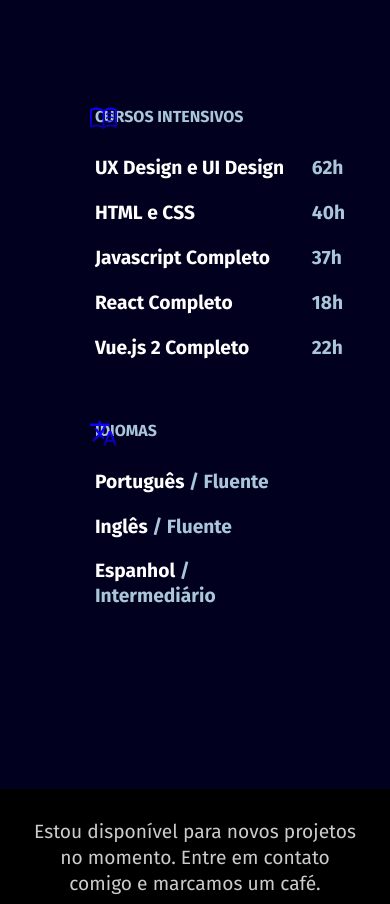
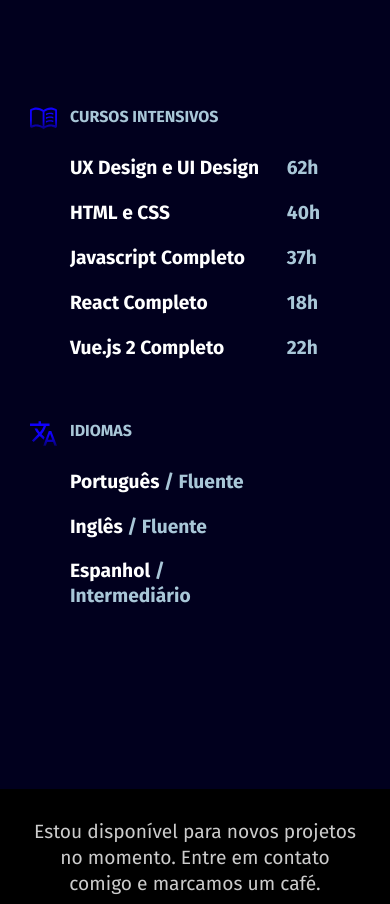
Before and after one commit to Arthoura/portfolio, a plain HTML site: page index.html in a window 390 px wide. Shown: the part 2979-3883 px from the top of the page. Drawn offline with Linux system fonts and the light colour scheme.

Commit message:
Ajustei os ícones de línguas e cursos

```diff
--- a/css/responsivo.css
+++ b/css/responsivo.css
@@ -82,7 +82,6 @@
         left:-20px;
         top:-45px;
     }
-
     main .experiencia{
         grid-template-columns: repeat(auto-fit, minmax(300px, 620px));
         margin-top: 100px;
@@ -163,12 +162,6 @@
         justify-content: center;
         max-width: none;
     }
-    main .formacao .titulo-cursos::before{
-        position: absolute;
-        content: url(../imagens/cursos.svg);
-        left:60px;
-      }
-
     main .formacao .linguas{
         max-width:none;
         justify-content: start;
@@ -287,17 +280,13 @@
     main .formacao .intensivos{
         grid-template-columns: 210px 40px;
         justify-content: center;
+        margin-left: 0px;
     }
     main .formacao .linguas{
         grid-template-columns: 210px 40px;
         justify-content: center;
+        margin-left: 0px;
     }
-    main .formacao .titulo-idiomas::before{
-        left: 20px;
-      }
-      main .formacao .titulo-cursos::before{
-        left: 20px;
-      }
     footer::after {
         position: absolute;
         content: "";
@@ -397,17 +386,6 @@
         margin-left: 102px;
         justify-content: start;
     }
-    main .formacao .titulo-idiomas::before{
-        position: absolute;
-        content: url(../imagens/linguas.svg);
-        left:-40px;
-      }
-      main .formacao .titulo-cursos::before{
-        position: absolute;
-        content: url(../imagens/cursos.svg);
-        left: 60px;
-      }
-
       footer .contato{
         font-size: 1.5rem;
         line-height: .5rem;
--- a/css/style.css
+++ b/css/style.css
@@ -360,11 +360,13 @@ main .formacao .intensivos{
   max-width: 440px;
   grid-template-columns: 1fr 1fr;
   color: white;
-  position: relative;
 }
 main .formacao .intensivos h4, .linguas h4{
   grid-column: 1/-1;
   margin-bottom: 30px;
+}
+main .formacao .titulo-cursos{
+  position: relative;
 }
 main .formacao .titulo-cursos::before{
   position: absolute;
@@ -372,8 +374,10 @@ main .formacao .titulo-cursos::before{
   left:-40px;
 }
 main .formacao .linguas{
+  margin-bottom: 120px;
+}
+main .formacao .titulo-idiomas{
   position: relative;
-  margin-bottom: 120px;
 }
 main .formacao .titulo-idiomas::before{
   position: absolute;
```
